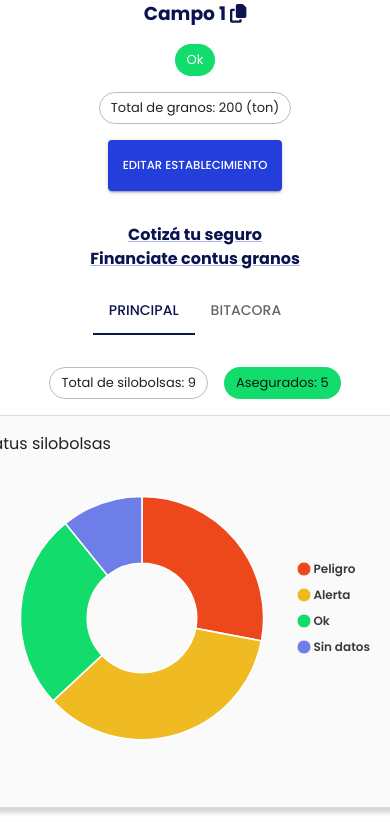
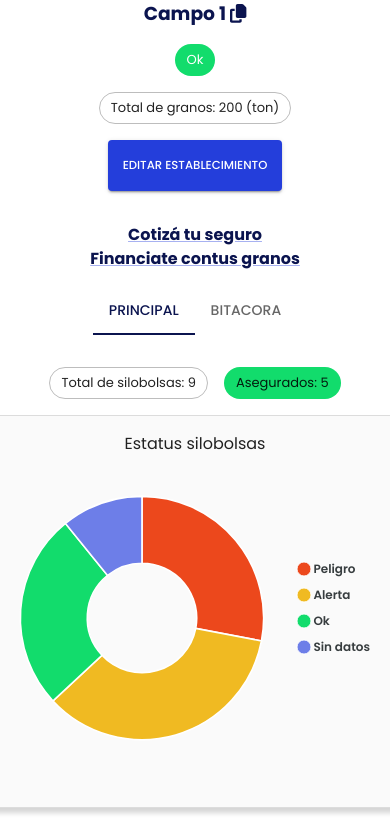
Before and after one commit to diegoAlexandre17/dashboard-test, a React (Vite) app: page / in a window 390 px wide. Shown: the top 822 px of the page. Built offline with nearby package versions, Linux system fonts and the light colour scheme.

Commit message:
add text-center in title graph

```diff
--- a/src/components/DonutChart.jsx
+++ b/src/components/DonutChart.jsx
@@ -34,7 +34,7 @@ const DonutChart = ({ title, labels, colors, series }) => {
         sx={{ backgroundColor: "#FAFAFA" }}
       >
         <CardContent>
-          <Typography>{title}</Typography>
+          <Typography className="text-center-responsive">{title}</Typography>
           <Chart options={options} series={series} type="donut" width="450" />
         </CardContent>
       </Card>
--- a/src/index.css
+++ b/src/index.css
@@ -101,6 +101,10 @@ body {
   .flex-reverse {
     flex-direction: column-reverse;
   }
+
+  .text-center-responsive{
+    text-align: center;
+  }
 }
 
 @media screen and (max-width: 1024px) {
```
